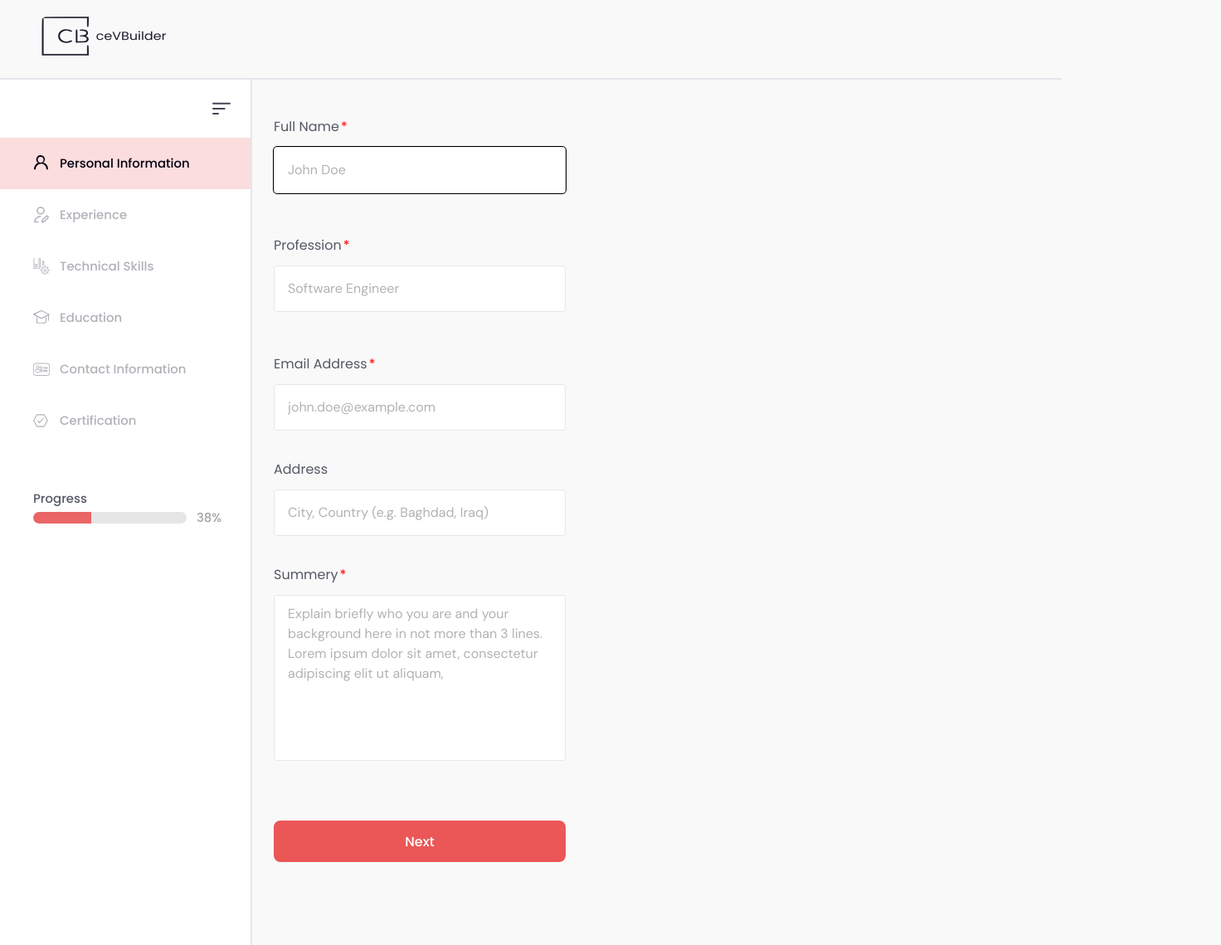
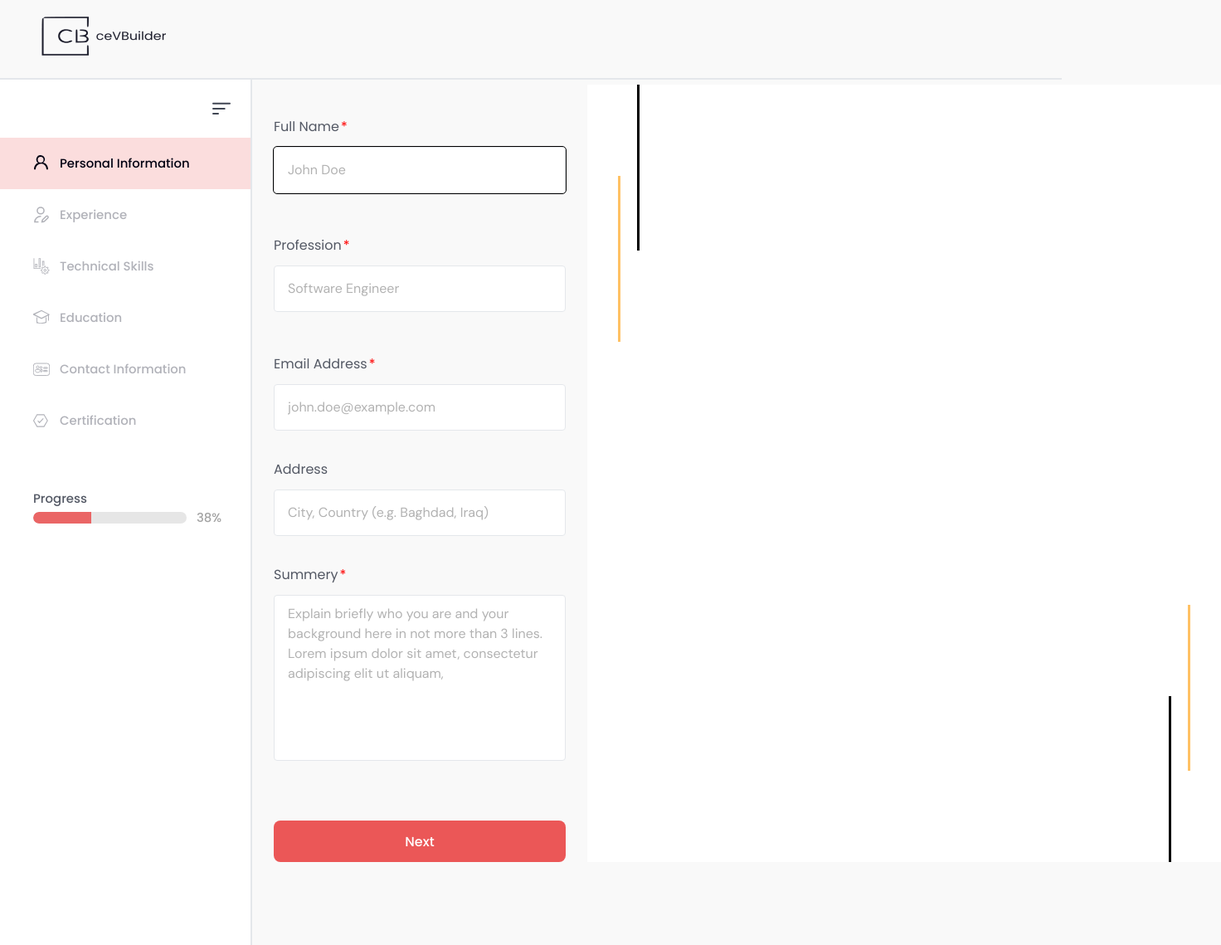
Before and after one commit to Moamal-2000/resume-builder, a Next.js app: page /builder in a window 1280 px wide. Shown: the whole page at 83% size, 1472 px wide, since content can reach past the window. Built offline with nearby package versions, Linux system fonts and the light colour scheme.

Commit message:
feat(LiveResume2): add ResumeLines to decorate the resume

```diff
--- a/src/components/BuilderPage/LiveResume2/LiveResume2.jsx
+++ b/src/components/BuilderPage/LiveResume2/LiveResume2.jsx
@@ -1,8 +1,10 @@
 import s from "./LiveResume2.module.scss";
+import ResumeLines from "./ResumeLines/ResumeLines";
 
 const LiveResume2 = () => {
   return (
     <section className={s.liveResume}>
+      <ResumeLines />
       {/* <ProfileHeader /> */}
       {/* <TechSkills /> */}
       {/* <Education /> */}
--- a/src/components/BuilderPage/LiveResume2/LiveResume2.module.scss
+++ b/src/components/BuilderPage/LiveResume2/LiveResume2.module.scss
@@ -1,5 +1,10 @@
 @use "@/styles/mixins/mixins" as m;
 
 .liveResume {
+  width: 764px;
   max-height: 1200px;
+  margin-top: 6px;
+  background-color: #fff;
+  padding: 60px;
+  position: relative;
 }
--- /dev/null
+++ b/src/components/BuilderPage/LiveResume2/ResumeLines/ResumeLines.jsx
@@ -0,0 +1,12 @@
+import s from "./ResumeLines.module.scss";
+
+const ResumeLines = () => {
+  return (
+    <>
+      <span className={`${s.lines} ${s.top}`} />
+      <span className={`${s.lines} ${s.bottom}`} />
+    </>
+  );
+};
+
+export default ResumeLines;
--- /dev/null
+++ b/src/components/BuilderPage/LiveResume2/ResumeLines/ResumeLines.module.scss
@@ -0,0 +1,35 @@
+.lines {
+  --line-height: 200px;
+  position: absolute;
+  border: none;
+  border-left: 3px solid #000;
+  height: var(--line-height);
+}
+
+.lines.top {
+  top: 0;
+  left: 60px;
+}
+
+.lines::before {
+  content: '';
+  position: absolute;
+  border-left: 3px solid #ffc164;
+  width: 5px;
+  height: var(--line-height);
+}
+
+.lines.top::before {
+  top: calc(var(--line-height) / 2 + 10px);
+  right: 18px;
+}
+
+.lines.bottom {
+  bottom: 0;
+  right: 60px;
+}
+
+.lines.bottom::before {
+  bottom: calc(var(--line-height) / 2 + 10px);
+  left: 20px;
+}
```
